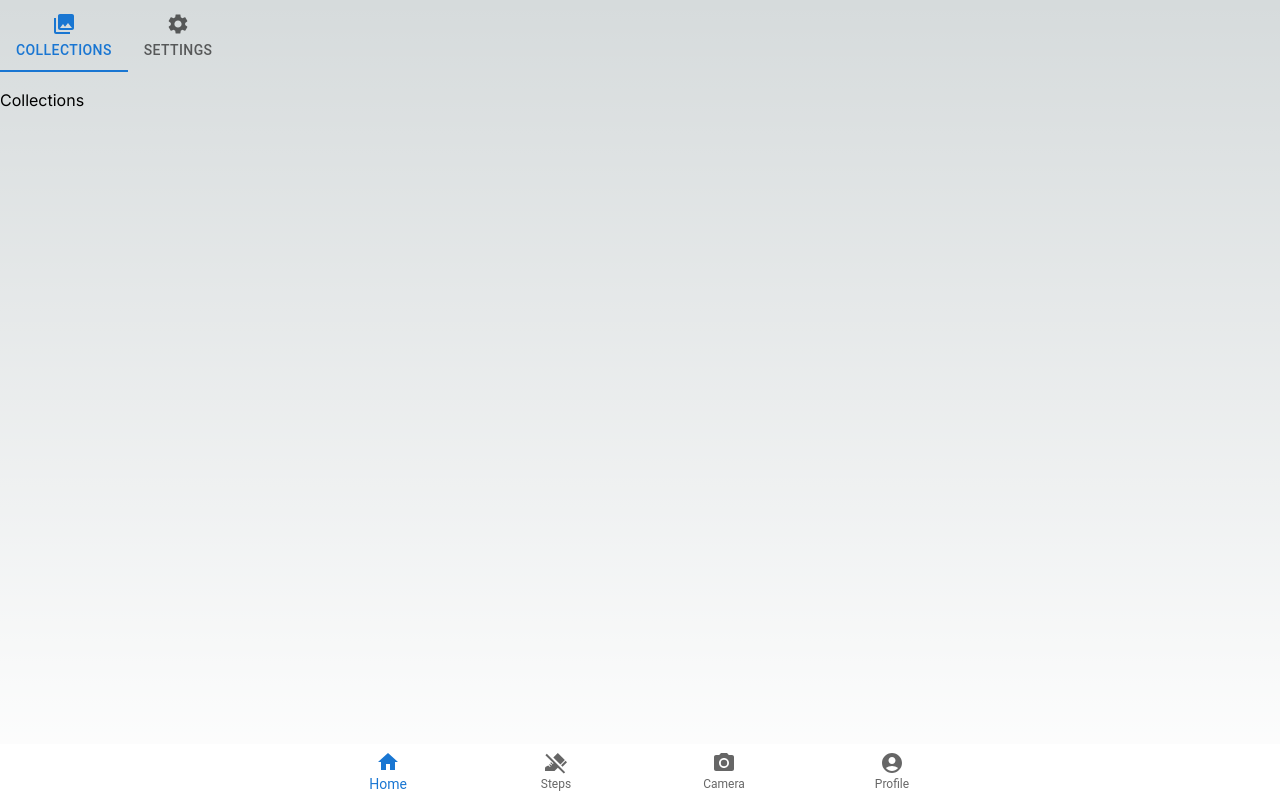
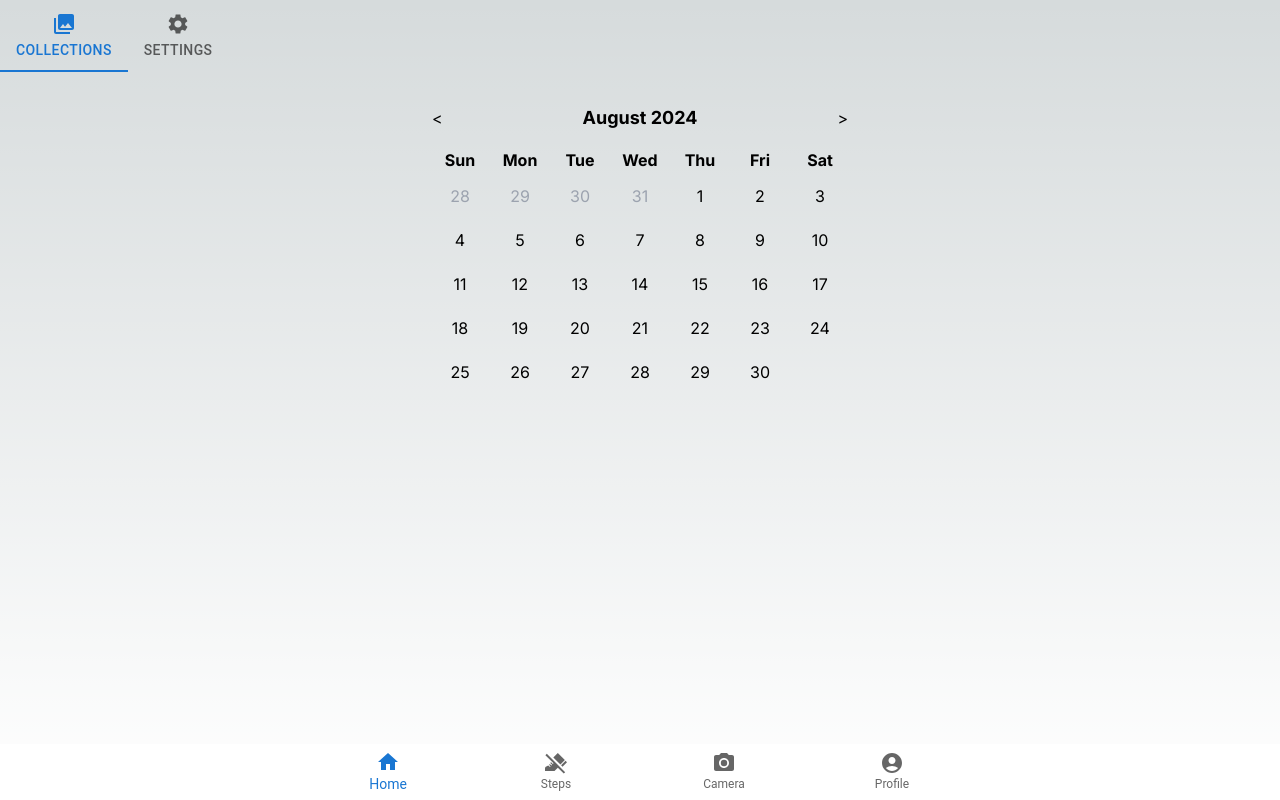
Before and after one commit to shoei03/nekoaruki-ver4, a Next.js app: page /profile in a window 1280 px wide. Built offline with nearby package versions, Linux system fonts and the light colour scheme.

Commit message:
complete COLLECTION

```diff
--- a/package.json
+++ b/package.json
@@ -13,6 +13,7 @@
     "@emotion/styled": "^11.13.0",
     "@mui/icons-material": "^6.0.1",
     "@mui/material": "^6.0.1",
+    "dayjs": "^1.11.13",
     "next": "14.2.7",
     "react": "^18",
     "react-dom": "^18"
--- a/src/components/CollectionComponent.tsx
+++ b/src/components/CollectionComponent.tsx
@@ -1,11 +1,83 @@
 "use client";
 
-import * as React from 'react';
+import React, { useState, useEffect } from 'react';
+import dayjs from 'dayjs';
 
-export default function CollectionComponent() {
+export default function Calendar() {
+  const [currentDate, setCurrentDate] = useState(dayjs());
+  const [selectedDate, setSelectedDate] = useState<dayjs.Dayjs | null>(null);
+
+  const startOfMonth = currentDate.startOf('month');
+  const endOfMonth = currentDate.endOf('month');
+  const startOfWeek = startOfMonth.startOf('week');
+  const endOfWeek = endOfMonth.endOf('week');
+
+  const days = [];
+  let day = startOfWeek;
+
+  while (day.isBefore(endOfWeek, 'day')) {
+    days.push(day);
+    day = day.add(1, 'day');
+  }
+
+  const handlePrevMonth = () => {
+    setCurrentDate(currentDate.subtract(1, 'month'));
+  };
+
+  const handleNextMonth = () => {
+    setCurrentDate(currentDate.add(1, 'month'));
+  };
+
+  const handleDateClick = (day: dayjs.Dayjs) => {
+    setSelectedDate(day);
+  };
+
+  const handleOutsideClick = (e: MouseEvent) => {
+    if (selectedDate) {
+      setSelectedDate(null);
+    }
+  };
+
+  useEffect(() => {
+    if (selectedDate) {
+      document.addEventListener('click', handleOutsideClick);
+    }
+    return () => {
+      document.removeEventListener('click', handleOutsideClick);
+    };
+  }, [selectedDate]);
+
   return (
-    <div>
-      <h1>Collections</h1>
+    <div className="p-4 max-w-md mx-auto">
+      <div className="flex justify-between items-center mb-4">
+        <button onClick={handlePrevMonth}>&lt;</button>
+        <h2 className="text-lg font-bold">{currentDate.format('MMMM YYYY')}</h2>
+        <button onClick={handleNextMonth}>&gt;</button>
+      </div>
+
+      {selectedDate ? (
+        <div className="flex justify-center items-center h-64 bg-gray-100 mb-4">
+          <div className="text-sm font-bold text-left">
+            {selectedDate.format('MMMM D, YYYY')}
+          </div>
+        </div>
+      ) : (
+        <div className="grid grid-cols-7 gap-1 text-center">
+          {['Sun', 'Mon', 'Tue', 'Wed', 'Thu', 'Fri', 'Sat'].map(day => (
+            <div key={day} className="font-bold">{day}</div>
+          ))}
+          {days.map(day => (
+            <div
+              key={day.format('YYYY-MM-DD')}
+              onClick={() => handleDateClick(day)}
+              className={`p-2 cursor-pointer ${day.isSame(currentDate, 'month') ? '' : 'text-gray-400'}
+                ${day.isSame(selectedDate, 'day') ? 'bg-blue-200' : ''}`}
+            >
+              {day.date()}
+            </div>
+          ))}
+        </div>
+      )}
     </div>
   );
 }
```
Also changed, not shown: 1 other file (tests, documents, lock files or other folders).
